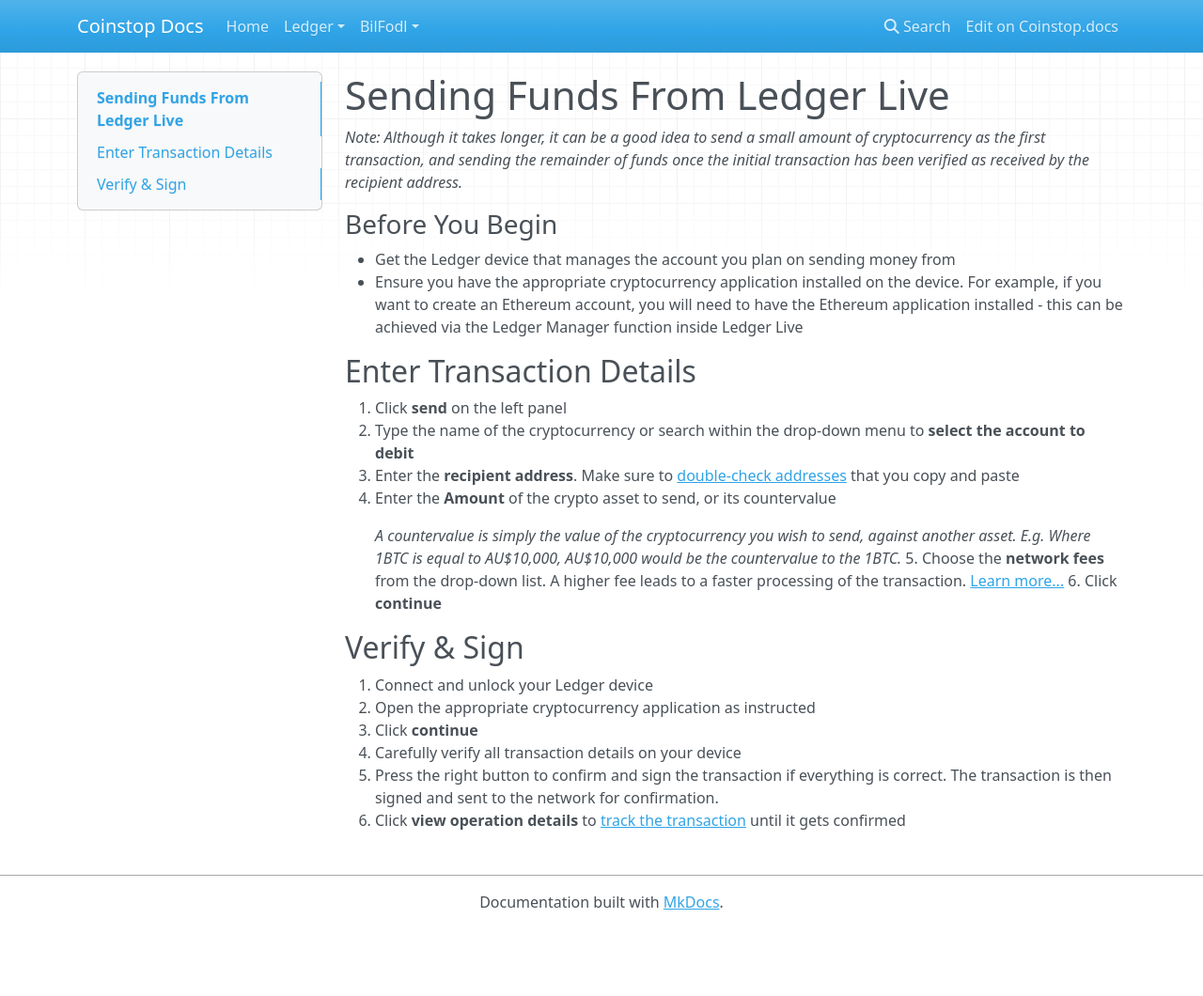
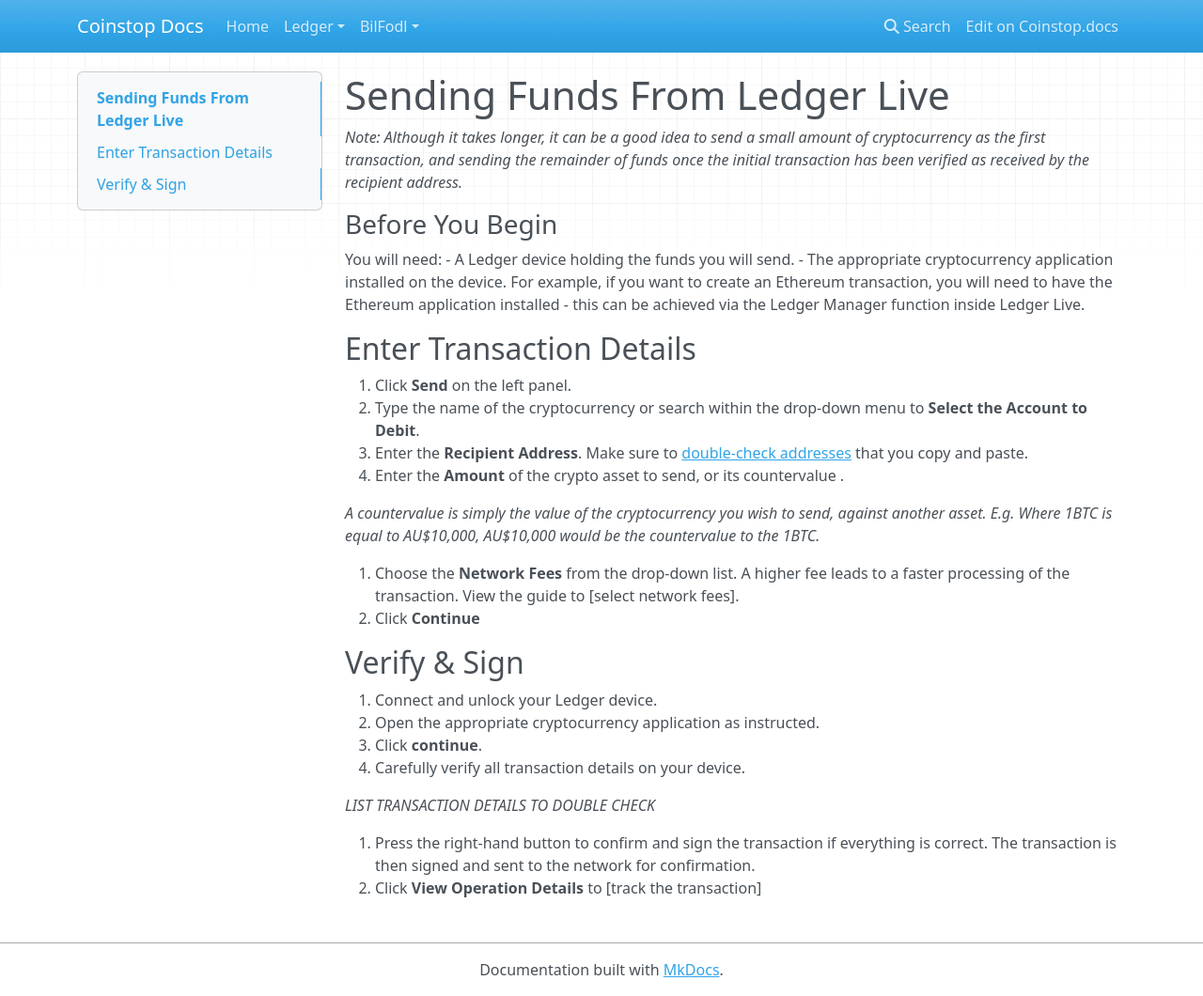
Before and after one commit to coinstopio/coinstopio.docs, an MkDocs documentation site: the page built from docs/Ledger/LedgerLive/SendingFundsFromLedgerLive.md, in a window 1280 px wide and 1060 px high. Shown: the whole window at 94% size. Built offline with MkDocs 1.6.1, drawn with Linux system fonts in a browser that asks for light colours; nearby versions of some CDN libraries.

Commit message:
Update SendingFundsFromLedgerLive.md

```diff
--- a/docs/Ledger/LedgerLive/SendingFundsFromLedgerLive.md
+++ b/docs/Ledger/LedgerLive/SendingFundsFromLedgerLive.md
@@ -6,29 +6,34 @@
 
 ### Before You Begin
 
--   Get the Ledger device that manages the account you plan on sending money from
--   Ensure you have the appropriate cryptocurrency application installed on the device. For example, if you want to create an Ethereum account, you will need to have the Ethereum application installed - this can be achieved via the Ledger Manager function inside Ledger Live
+You will need:
+-   A Ledger device holding the funds you will send.
+-   The appropriate cryptocurrency application installed on the device. For example, if you want to create an Ethereum transaction, you will need to have the Ethereum application installed - this can be achieved via the Ledger Manager function inside Ledger Live.
 
 
 
 ## Enter Transaction Details
 
-1.  Click **send** on the left panel
-2.  Type the name of the cryptocurrency or search within the drop-down menu to  **select the account to debit**
-3.  Enter the **recipient address**. Make sure to [double-check addresses](https://coinstop.kayako.com/article/182-verify-transaction-details) that you copy and paste
-4.  Enter the **Amount** of the crypto asset to send, or its  countervalue
+1.  Click **Send** on the left panel.
+2.  Type the name of the cryptocurrency or search within the drop-down menu to  **Select the Account to Debit**.
+3.  Enter the **Recipient Address**. Make sure to [double-check addresses](https://coinstop.kayako.com/article/182-verify-transaction-details) that you copy and paste.
+4.  Enter the **Amount** of the crypto asset to send, or its  countervalue  .
 
-    _A countervalue is simply the value of the cryptocurrency you wish to send, against another asset. E.g. Where 1BTC is equal to AU$10,000, AU$10,000 would be the countervalue to the 1BTC._
-5.  Choose the **network fees** from the drop-down list. A higher fee leads to a faster processing of the transaction. [Learn more...](https://coinstop.kayako.com/article/183-choose-network-fees)
-6.  Click **continue**
+_A countervalue is simply the value of the cryptocurrency you wish to send, against another asset. E.g. Where 1BTC is equal to AU$10,000, AU$10,000 would be the countervalue to the 1BTC._
+
+5.  Choose the **Network Fees** from the drop-down list. A higher fee leads to a faster processing of the transaction. View the guide to [select network fees].
+6.  Click **Continue**
 
 
 
 ## Verify & Sign
 
-1.  Connect and unlock your Ledger device
-2.  Open the appropriate cryptocurrency application as instructed
-3.  Click **continue**
-4.  Carefully verify all transaction details on your device
-5.  Press the right button to confirm and sign the transaction if everything is correct. The transaction is then signed and sent to the network for confirmation.
-6.  Click **view operation details** to [track the transaction](https://coinstop.kayako.com/article/184-tracking-a-transaction) until it gets confirmed
+1.  Connect and unlock your Ledger device.
+2.  Open the appropriate cryptocurrency application as instructed.
+3.  Click **continue**.
+4.  Carefully verify all transaction details on your device.
+
+_LIST TRANSACTION DETAILS TO DOUBLE CHECK_
+
+5.  Press the right-hand button to confirm and sign the transaction if everything is correct. The transaction is then signed and sent to the network for confirmation.
+6.  Click **View Operation Details** to [track the transaction]
```
